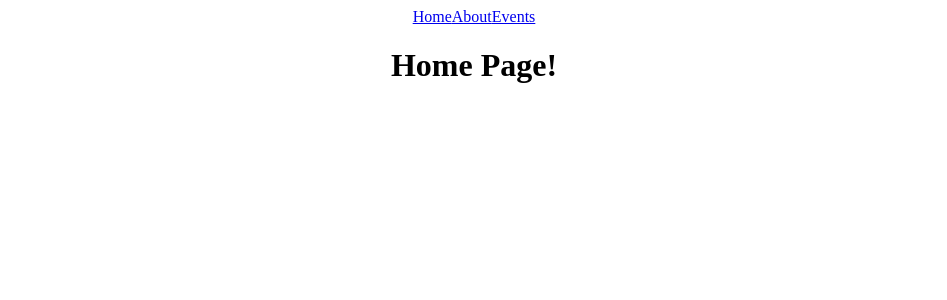
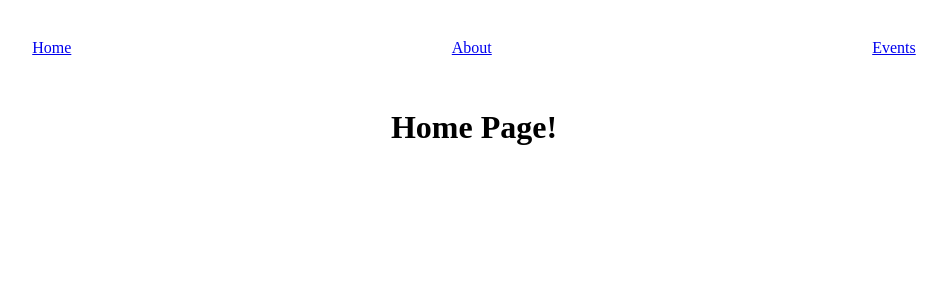
Before and after one commit to zachlandis/party-guru, a React (Create React App) app: page /#/ in a window 1280 px wide. Shown: the top 300 px of the page, without its empty margins (166-1113 px from the left). Built offline with nearby package versions, Linux system fonts and the light colour scheme.

Commit message:
Add NavBar CSS

```diff
--- a/src/index.css
+++ b/src/index.css
@@ -6,6 +6,16 @@
   height: 40vmin;
   pointer-events: none;
 }
+
+
+.Header {
+  height: 10vh;
+  color: white;
+  display: flex;
+  justify-content: space-around;
+  align-items: center;
+}
+
 
 @media (prefers-reduced-motion: no-preference) {
   .App-logo {
```
